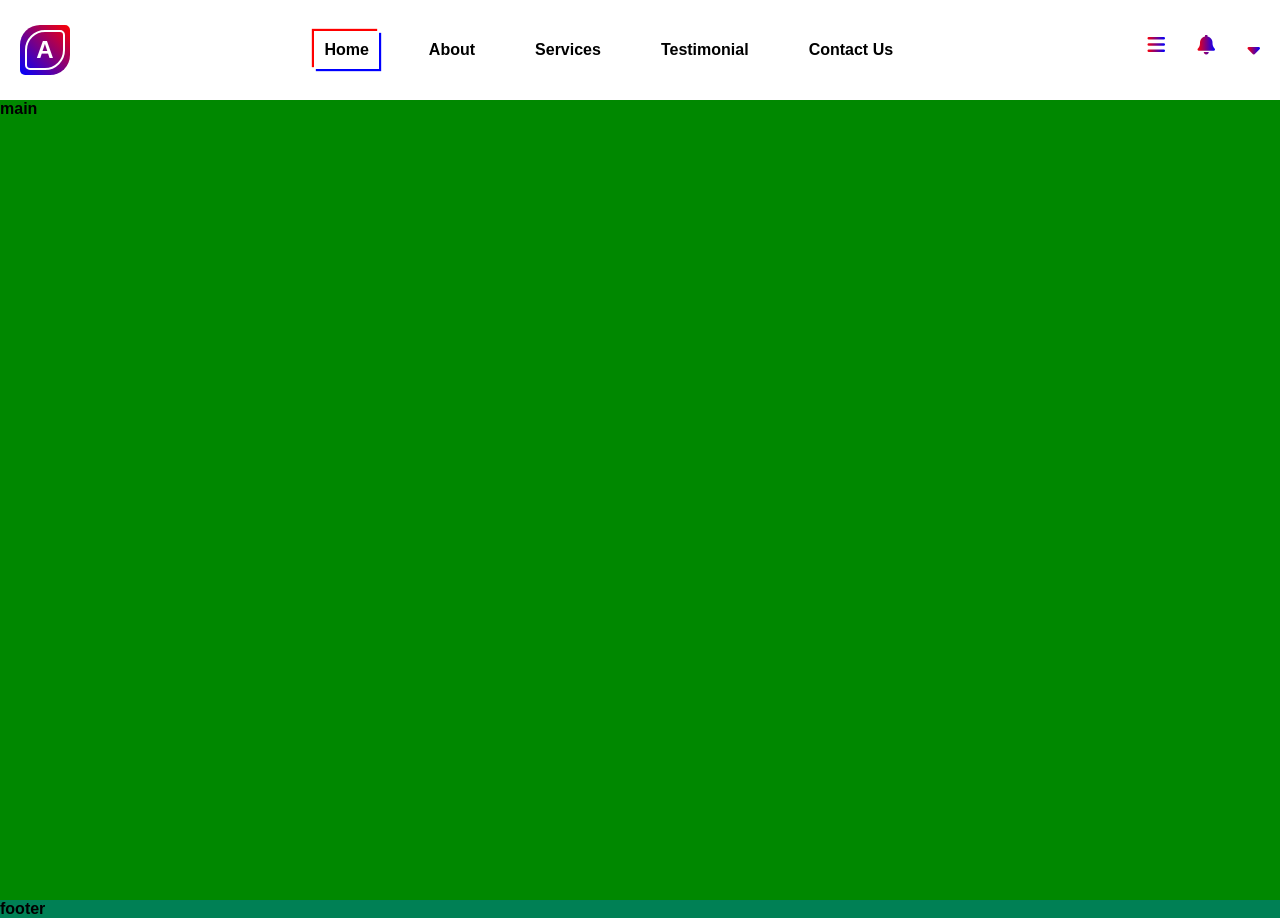
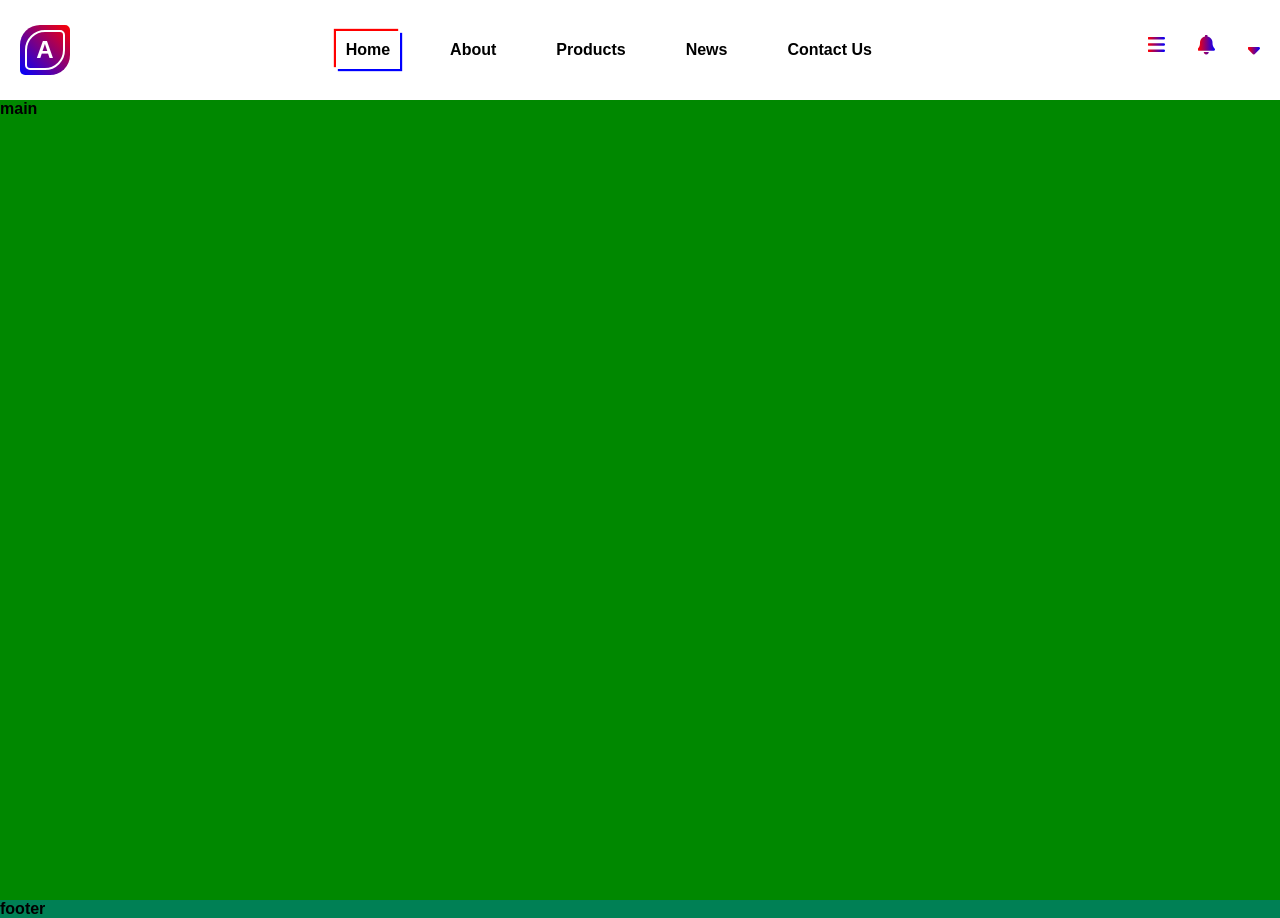
Before and after one commit to kingayo12/my-first-website, a plain HTML site: page index.html in a window 1280 px wide. Drawn offline with Linux system fonts and the light colour scheme.

Commit message:
new update

```diff
--- a/index.html
+++ b/index.html
@@ -21,8 +21,8 @@
                     <div class="nav_links">
                         <div class="active"><a href="#home">Home</a></div>
                         <div><a href="#about">About</a></div>
-                        <div><a href="#services">Services</a></div>
-                        <div><a href="#testimonial">Testimonial</a></div>
+                        <div><a href="#products">Products</a></div>
+                        <div><a href="#news">News</a></div>
                         <div><a href="#contact_us">Contact Us</a></div>
                     </div>
                 </div>
```
